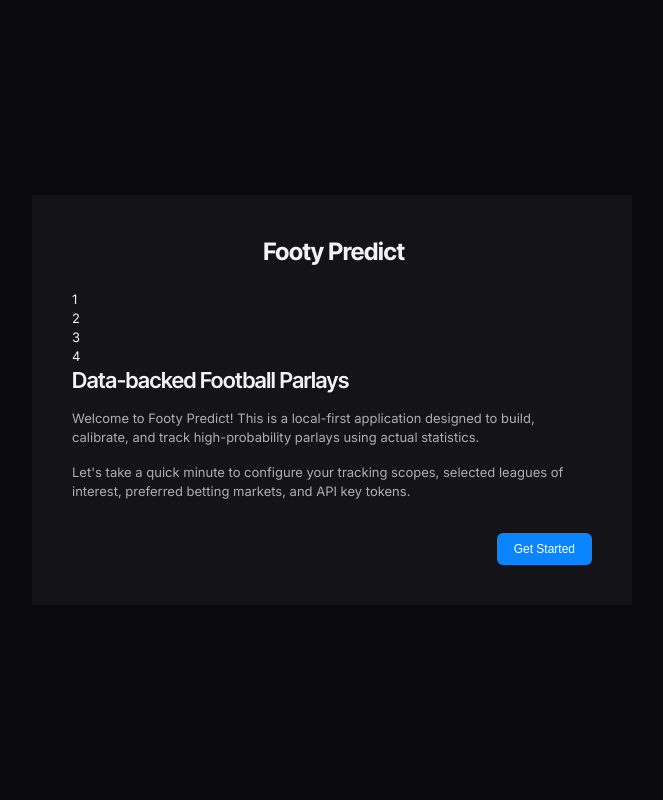
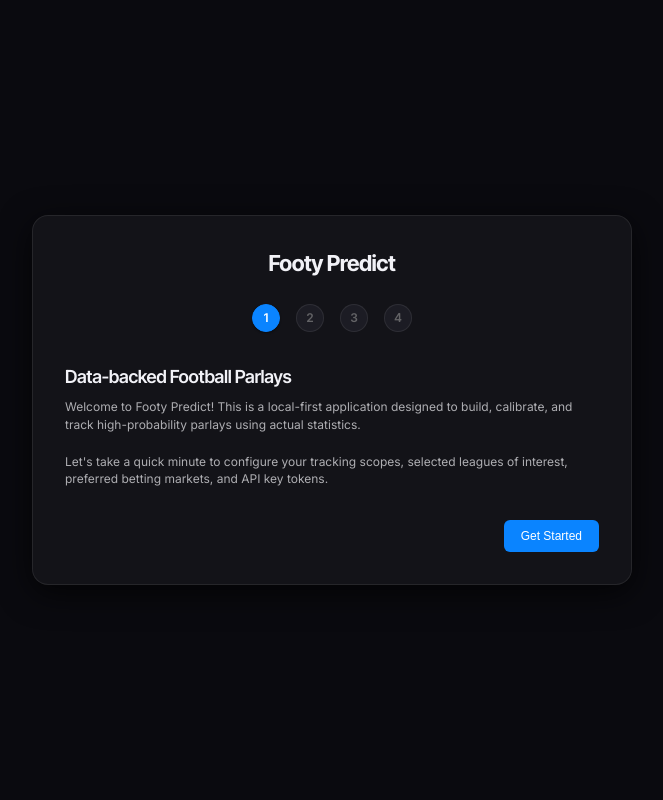
Before and after one commit to islajr/footy-predict, a FastAPI app: page /onboarding in a window 1280 px wide. Shown: the whole page, without its empty margins (308-971 px from the left). Run offline with FastAPI, Linux system fonts and the light colour scheme; data comes from the database, SQL or seed files in the repository.

Commit message:
style(views): implement Phase 4 base layout and onboarding redesign

```diff
--- /dev/null
+++ b/src/static/js/helpers.js
@@ -0,0 +1,113 @@
+/**
+ * Footy Predict - Shared Client-Side Javascript Helpers
+ */
+
+/**
+ * Toast Notification System
+ */
+function showToast(message, type = 'success', duration = 4000) {
+    const container = document.getElementById('toast-container');
+    if (!container) {
+        // Fallback to console if container doesn't exist yet
+        console.log(`[Toast ${type}]: ${message}`);
+        return;
+    }
+
+    const toast = document.createElement('div');
+    toast.className = `toast toast-${type}`;
+
+    let icon = '⚽';
+    if (type === 'success') icon = '✓';
+    else if (type === 'warning') icon = '⚠️';
+    else if (type === 'error') icon = '🛑';
+    else if (type === 'info') icon = 'ℹ️';
+
+    const iconSpan = document.createElement('span');
+    iconSpan.className = 'toast-icon';
+    iconSpan.textContent = icon;
+
+    const messageSpan = document.createElement('span');
+    messageSpan.className = 'toast-message';
+    messageSpan.textContent = message;
+
+    const dismissBtn = document.createElement('button');
+    dismissBtn.className = 'toast-dismiss';
+    dismissBtn.textContent = '×';
+    dismissBtn.onclick = () => {
+        toast.style.opacity = '0';
+        toast.style.transform = 'translateY(10px)';
+        toast.style.transition = 'all 0.22s ease-out';
+        setTimeout(() => toast.remove(), 220);
+    };
+
+    toast.appendChild(iconSpan);
+    toast.appendChild(messageSpan);
+    toast.appendChild(dismissBtn);
+
+    container.appendChild(toast);
+
+    // Trigger animation frame for transition
+    requestAnimationFrame(() => {
+        toast.classList.add('active');
+    });
+
+    // Auto-remove after duration
+    setTimeout(() => {
+        if (toast.parentElement) {
+            toast.style.opacity = '0';
+            toast.style.transform = 'translateY(10px)';
+            toast.style.transition = 'all 0.3s ease-out';
+            setTimeout(() => toast.remove(), 300);
+        }
+    }, duration);
+}
+
+// Override native alert to show Toast
+window.alert = function(message) {
+    let type = 'info';
+    const msg = String(message).toLowerCase();
+    if (msg.includes('error') || msg.includes('failed') || msg.includes('fail')) {
+        type = 'error';
+    } else if (msg.includes('success') || msg.includes('saved') || msg.includes('complete') || msg.includes('deleted')) {
+        type = 'success';
+    }
+    showToast(message, type);
+};
+
+/**
+ * Test remote API keys and update UI status indicator
+ * @param {string} provider - 'api_football' or 'football_data_org'
+ */
+function testKey(provider) {
+    const keyInput = document.getElementById(provider + '_key');
+    const statusDiv = document.getElementById('status-' + provider);
+    if (!keyInput || !statusDiv) return;
+
+    const key = keyInput.value.trim();
+    statusDiv.innerText = 'Testing connection...';
+    statusDiv.className = 'test-status';
+    statusDiv.style.color = 'var(--text-secondary)';
+
+    fetch('/api/v1/settings/test-key', {
+        method: 'POST',
+        headers: { 'Content-Type': 'application/json' },
+        body: JSON.stringify({ provider: provider, key: key })
+    })
+    .then(r => {
+        if (!r.ok) throw new Error("API request failed");
+        return r.json();
+    })
+    .then(data => {
+        if (data.valid) {
+            statusDiv.innerText = '✓ Key valid. Quota: ' + data.quota_remaining + ' calls remaining.';
+            statusDiv.style.color = 'var(--color-green)';
+        } else {
+            statusDiv.innerText = '✗ Invalid: ' + (data.error || 'Check credentials');
+            statusDiv.style.color = 'var(--color-red)';
+        }
+    })
+    .catch(e => {
+        statusDiv.innerText = '✗ Test failed: ' + e.message;
+        statusDiv.style.color = 'var(--color-red)';
+    });
+}
--- a/src/templates/onboarding.html
+++ b/src/templates/onboarding.html
@@ -5,6 +5,7 @@
     <meta name="viewport" content="width=device-width, initial-scale=1.0">
     <title>Welcome to Footy Predict</title>
     <link rel="stylesheet" href="/static/css/style.css">
+    <script src="/static/js/helpers.js" defer></script>
     <style>
         body {
             background-color: var(--bg-base);
@@ -12,73 +13,159 @@
             align-items: center;
             justify-content: center;
             min-height: 100vh;
+            padding: var(--space-4);
         }
         .onboarding-card {
             background-color: var(--bg-surface);
-            border: 1px solid var(--border-color);
-            border-radius: var(--border-radius-xl);
-            padding: 40px;
+            border: 1px solid var(--border-primary);
+            border-radius: var(--radius-xl);
+            padding: var(--space-8);
             max-width: 600px;
             width: 100%;
-            box-shadow: var(--card-shadow);
-            backdrop-filter: blur(20px);
-            -webkit-backdrop-filter: blur(20px);
+            box-shadow: var(--shadow-lg);
+            backdrop-filter: blur(20px) saturate(180%);
+            -webkit-backdrop-filter: blur(20px) saturate(180%);
+            animation: fadeSlideUp var(--duration-normal) var(--ease-spring);
+        }
+        .onboarding-logo {
+            display: flex;
+            justify-content: center;
+            margin-bottom: var(--space-6);
+            text-decoration: none;
+        }
+        .onboarding-logo .logo-text {
+            font-size: var(--text-2xl);
+            font-weight: 700;
+            letter-spacing: -0.5px;
+            font-family: var(--font-display);
+            color: var(--text-primary);
+        }
+        .onboarding-steps {
+            display: flex;
+            justify-content: center;
+            gap: var(--space-4);
+            margin-bottom: var(--space-8);
+        }
+        .step-indicator {
+            width: 28px;
+            height: 28px;
+            border-radius: var(--radius-full);
+            display: flex;
+            align-items: center;
+            justify-content: center;
+            font-size: var(--text-sm);
+            font-weight: 600;
+            color: var(--text-tertiary);
+            background-color: var(--bg-surface-hover);
+            border: 1px solid var(--border-primary);
+            transition: all var(--transition-fast);
+        }
+        .step-indicator.active {
+            background-color: var(--accent);
+            color: #FFFFFF;
+            border-color: var(--accent);
+            box-shadow: var(--shadow-xs);
+        }
+        .step-indicator.completed {
+            background-color: var(--color-green-muted);
+            color: var(--color-green);
+            border-color: var(--color-green);
         }
         .onboarding-step-content {
             display: none;
         }
         .onboarding-step-content.active {
             display: block;
+            animation: fadeSlideUp var(--duration-normal) var(--ease-out);
+        }
+        .step-title {
+            font-size: var(--text-xl);
+            font-weight: 600;
+            margin-bottom: var(--space-2);
+            color: var(--text-primary);
+            font-family: var(--font-display);
+        }
+        .step-desc {
+            color: var(--text-secondary);
+            font-size: var(--text-sm);
+            line-height: var(--leading-normal);
+            margin-bottom: var(--space-5);
         }
         .step-buttons {
             display: flex;
             justify-content: space-between;
-            margin-top: 32px;
+            margin-top: var(--space-8);
         }
         .league-grid {
             display: grid;
             grid-template-columns: repeat(2, 1fr);
-            gap: 12px;
+            gap: var(--space-3);
             max-height: 250px;
             overflow-y: auto;
-            padding: 8px;
-            border: 1px solid var(--border-color);
-            border-radius: var(--border-radius-md);
+            padding: var(--space-3);
+            border: 1px solid var(--border-primary);
+            border-radius: var(--radius-md);
             background-color: var(--bg-surface-hover);
         }
         .market-list {
             display: flex;
             flex-direction: column;
-            gap: 12px;
+            gap: var(--space-2);
             max-height: 250px;
             overflow-y: auto;
-            padding: 8px;
-            border: 1px solid var(--border-color);
-            border-radius: var(--border-radius-md);
+            padding: var(--space-3);
+            border: 1px solid var(--border-primary);
+            border-radius: var(--radius-md);
             background-color: var(--bg-surface-hover);
         }
-        .checkbox-label {
+        .market-row {
+            display: flex;
+            justify-content: space-between;
+            align-items: center;
+            border-bottom: 1px solid var(--border-primary);
+            padding-bottom: var(--space-2);
+            margin-bottom: var(--space-2);
+        }
+        .market-row:last-child {
+            border-bottom: none;
+            padding-bottom: 0;
+            margin-bottom: 0;
+        }
+        .slider-group {
             display: flex;
             align-items: center;
-            gap: 8px;
+            gap: var(--space-3);
+        }
+        .slider-group input[type="range"] {
             cursor: pointer;
-            font-size: 14px;
+            accent-color: var(--accent);
+        }
+        .slider-value {
+            font-size: var(--text-sm);
+            font-weight: 600;
+            color: var(--text-secondary);
+            min-width: 36px;
+            text-align: right;
         }
         .test-btn-container {
             display: flex;
-            gap: 8px;
+            gap: var(--space-2);
+            margin-top: var(--space-2);
+        }
+        .test-btn-container .form-input {
+            flex-grow: 1;
         }
         .test-status {
-            font-size: 12px;
+            font-size: var(--text-xs);
             font-weight: 600;
-            margin-top: 4px;
+            margin-top: var(--space-2);
         }
     </style>
 </head>
 <body>
     <div class="onboarding-card">
-        <div class="logo-container" style="justify-content: center; margin-bottom: 20px;">
-            <span class="logo-text" style="font-size: 24px;">Footy Predict</span>
+        <div class="onboarding-logo">
+            <span class="logo-text">Footy Predict</span>
         </div>
 
         <!-- Steps Header -->
@@ -92,19 +179,19 @@
         <form id="onboarding-form" onsubmit="return false;">
             <!-- Step 1: Welcome -->
             <div class="onboarding-step-content active" id="step-1">
-                <h2 style="margin-bottom: 12px;">Data-backed Football Parlays</h2>
-                <p style="color: var(--text-secondary); margin-bottom: 16px;">
+                <h2 class="step-title">Data-backed Football Parlays</h2>
+                <p class="step-desc">
                     Welcome to Footy Predict! This is a local-first application designed to build, calibrate, and track high-probability parlays using actual statistics.
                 </p>
-                <p style="color: var(--text-secondary);">
+                <p class="step-desc">
                     Let's take a quick minute to configure your tracking scopes, selected leagues of interest, preferred betting markets, and API key tokens.
                 </p>
             </div>
 
             <!-- Step 2: API Keys -->
             <div class="onboarding-step-content" id="step-2">
-                <h2 style="margin-bottom: 12px;">Configure API Connections</h2>
-                <p class="subtitle" style="margin-bottom: 20px;">API credentials are stored securely in your local database, not hosted online.</p>
+                <h2 class="step-title">Configure API Connections</h2>
+                <p class="step-desc">API credentials are stored securely in your local database, not hosted online.</p>
 
                 <div class="form-group">
                     <label for="api_football_key">API-Football Key (Primary Source)</label>
@@ -115,7 +202,7 @@
                     <div id="status-api_football" class="test-status"></div>
                 </div>
 
-                <div class="form-group">
+                <div class="form-group" style="margin-top: var(--space-4);">
                     <label for="football_data_org_key">Football-Data.org Token (Secondary Source)</label>
                     <div class="test-btn-container">
                         <input type="password" id="football_data_org_key" class="form-input" placeholder="Enter Football-Data.org Key" value="{{ settings.football_data_org_key }}">
@@ -127,8 +214,8 @@
 
             <!-- Step 3: Choose Leagues -->
             <div class="onboarding-step-content" id="step-3">
-                <h2 style="margin-bottom: 12px;">Select Active Leagues</h2>
-                <p class="subtitle">Checkbox the football leagues you wish to analyze.</p>
+                <h2 class="step-title">Select Active Leagues</h2>
+                <p class="step-desc">Checkbox the football leagues you wish to analyze.</p>
 
                 <div class="league-grid">
                     {% for lg in leagues %}
@@ -142,12 +229,12 @@
 
             <!-- Step 4: Choose Markets -->
             <div class="onboarding-step-content" id="step-4">
-                <h2 style="margin-bottom: 12px;">Select Betting Markets</h2>
-                <p class="subtitle">Configure preferred betting scopes and target probability floor thresholds.</p>
+                <h2 class="step-title">Select Betting Markets</h2>
+                <p class="step-desc">Configure preferred betting scopes and target probability floor thresholds.</p>
 
                 <div class="market-list">
                     {% for mk in markets %}
-                    <div style="display: flex; justify-content: space-between; align-items: center; border-bottom: 1px solid var(--border-color); padding-bottom: 8px;">
+                    <div class="market-row">
                         <label class="checkbox-label">
                             <input type="checkbox" name="markets" value="{{ mk.market_code }}" {% if mk.enabled %}checked{% endif %}>
                             <span>{{ mk.display_name }}</span>
@@ -168,6 +255,9 @@
             </div>
         </form>
     </div>
+
+    <!-- Toast Container -->
+    <div id="toast-container" class="toast-container"></div>
 
     <script>
         let currentStep = 1;
@@ -209,33 +299,6 @@
 
             prevBtn.style.visibility = currentStep === 1 ? 'hidden' : 'visible';
             nextBtn.innerText = currentStep === totalSteps ? 'Finish Setup' : (currentStep === 1 ? 'Get Started' : 'Next');
-        }
-
-        function testKey(provider) {
-            const key = document.getElementById(provider + '_key').value.trim();
-            const statusDiv = document.getElementById('status-' + provider);
-            statusDiv.innerText = 'Testing connection...';
-            statusDiv.className = 'test-status';
-
-            fetch('/api/v1/settings/test-key', {
-                method: 'POST',
-                headers: { 'Content-Type': 'application/json' },
-                body: JSON.stringify({ provider: provider, key: key })
-            })
-            .then(r => r.json())
-            .then(data => {
-                if (data.valid) {
-                    statusDiv.innerText = '✓ Key valid. Quota: ' + data.quota_remaining + ' calls remaining.';
-                    statusDiv.style.color = 'var(--accent-emerald)';
-                } else {
-                    statusDiv.innerText = '✗ Invalid: ' + (data.error || 'Check credentials');
-                    statusDiv.style.color = 'var(--accent-coral)';
-                }
-            })
-            .catch(e => {
-                statusDiv.innerText = '✗ Test failed: ' + e;
-                statusDiv.style.color = 'var(--accent-coral)';
-            });
         }
 
         function submitOnboarding() {
```
Also changed, not shown: src/static/css/style.css (+82 -0 lines), src/templates/base.html (+106 -47 lines), src/templates/settings.html (+0 -25 lines).
